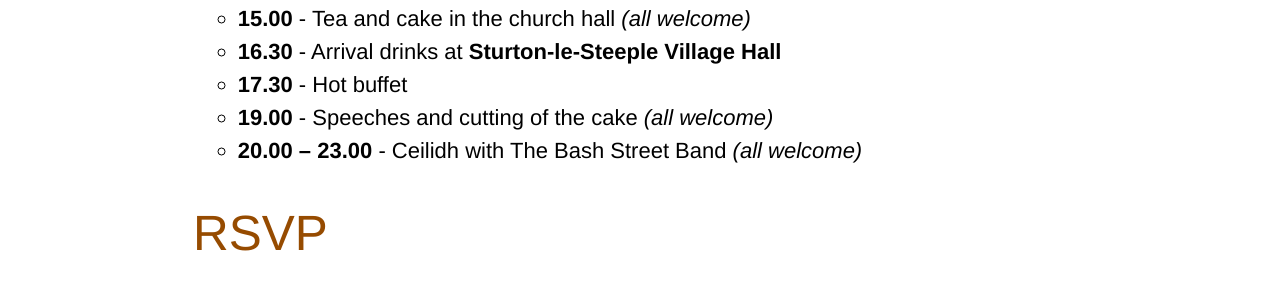
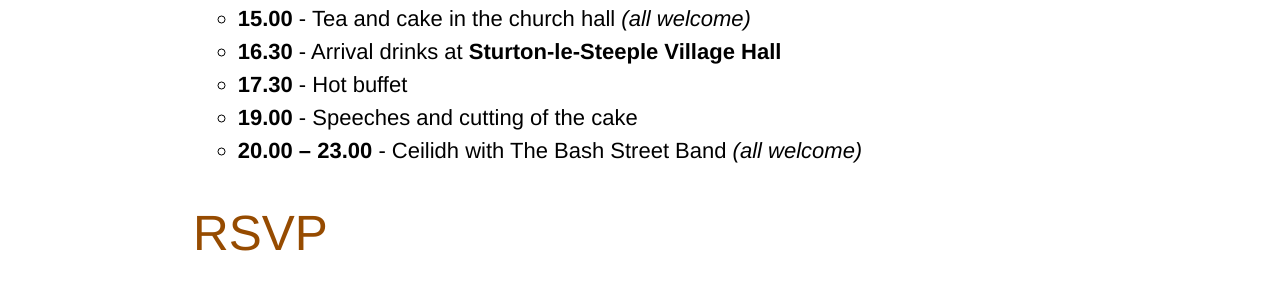
Before and after one commit to rightsaidjames/wedding, a Jekyll site: the page built from index.md, in a window 1280 px wide. Shown: the part 592-891 px from the top of the page. Built offline with Jekyll 4.4.1, drawn with Linux system fonts in a browser that asks for light colours; Markdown is read by kramdown in place of the engine named in the settings.

Commit message:
Only invitees coming to the speeches/cake cutting.

```diff
--- a/index.md
+++ b/index.md
@@ -15,7 +15,7 @@ title: Key Info
 - **15.00** - Tea and cake in the church hall *(all welcome)*
 - **16.30** - Arrival drinks at **Sturton-le-Steeple Village Hall**
 - **17.30** - Hot buffet
-- **19.00** - Speeches and cutting of the cake *(all welcome)*
+- **19.00** - Speeches and cutting of the cake
 - **20.00 – 23.00** - Ceilidh with The Bash Street Band *(all welcome)*
 
 ## RSVP
```
